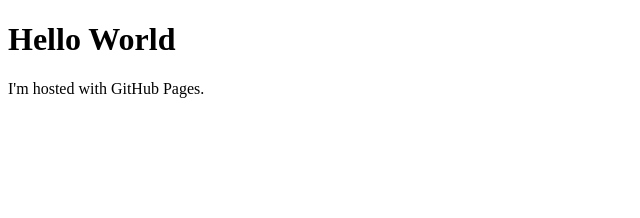
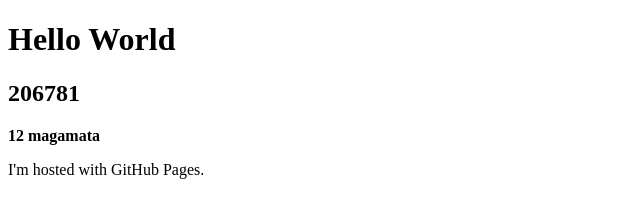
Before and after one commit to IgaksJuhuks/igaksjuhuks.github.io, a plain HTML site: page index.html in a window 1280 px wide. Shown: the whole page, without its empty margins (0-640 px from the left). Drawn offline with Linux system fonts and the light colour scheme.

Commit message:
Update index.html

```diff
--- a/index.html
+++ b/index.html
@@ -2,6 +2,8 @@
 <html>
 <body>
 <h1>Hello World</h1>
+<h2>206781</h2>
+<table><b>12 magamata</b></table>
 <p>I'm hosted with GitHub Pages.</p>
 </body>
 </html>
```
